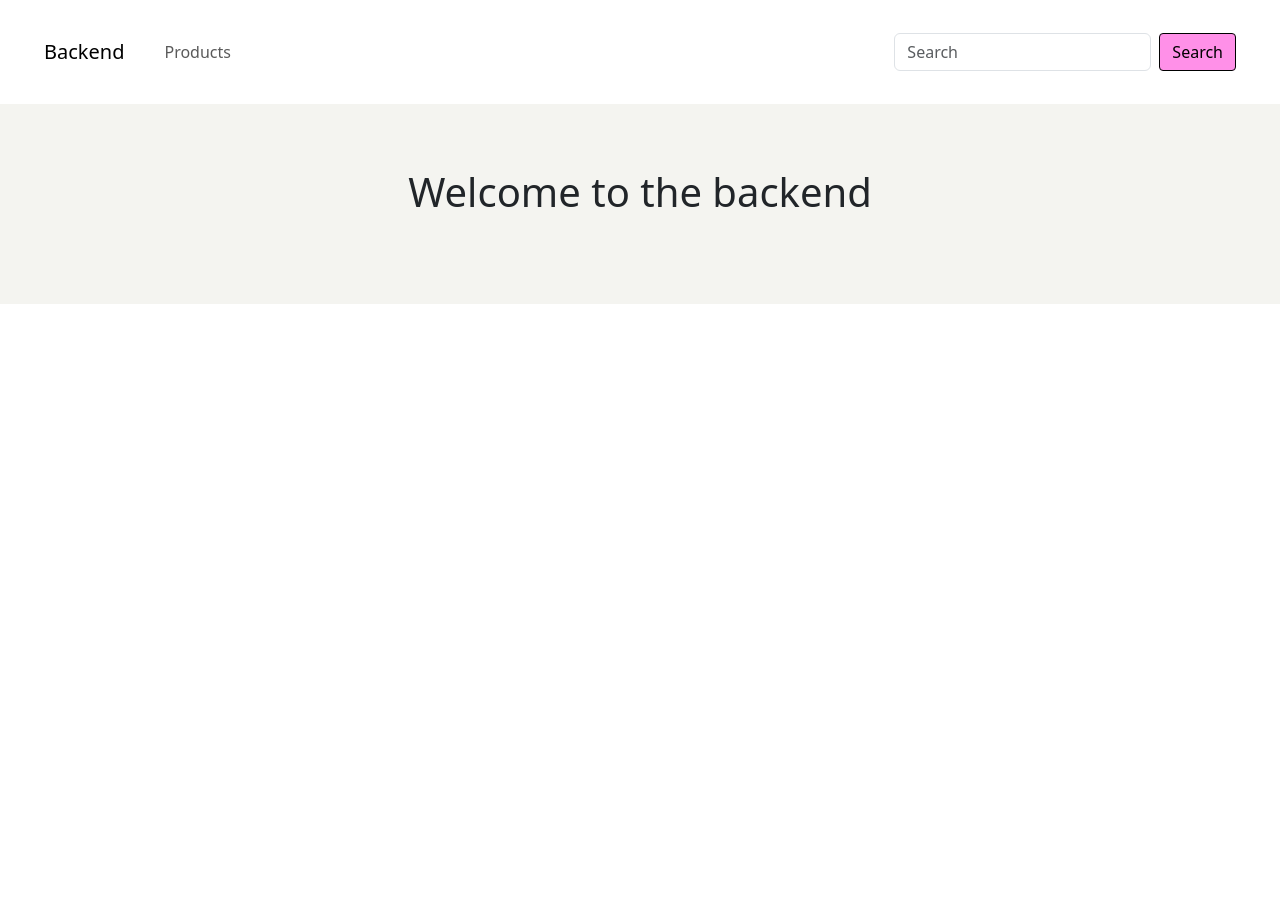
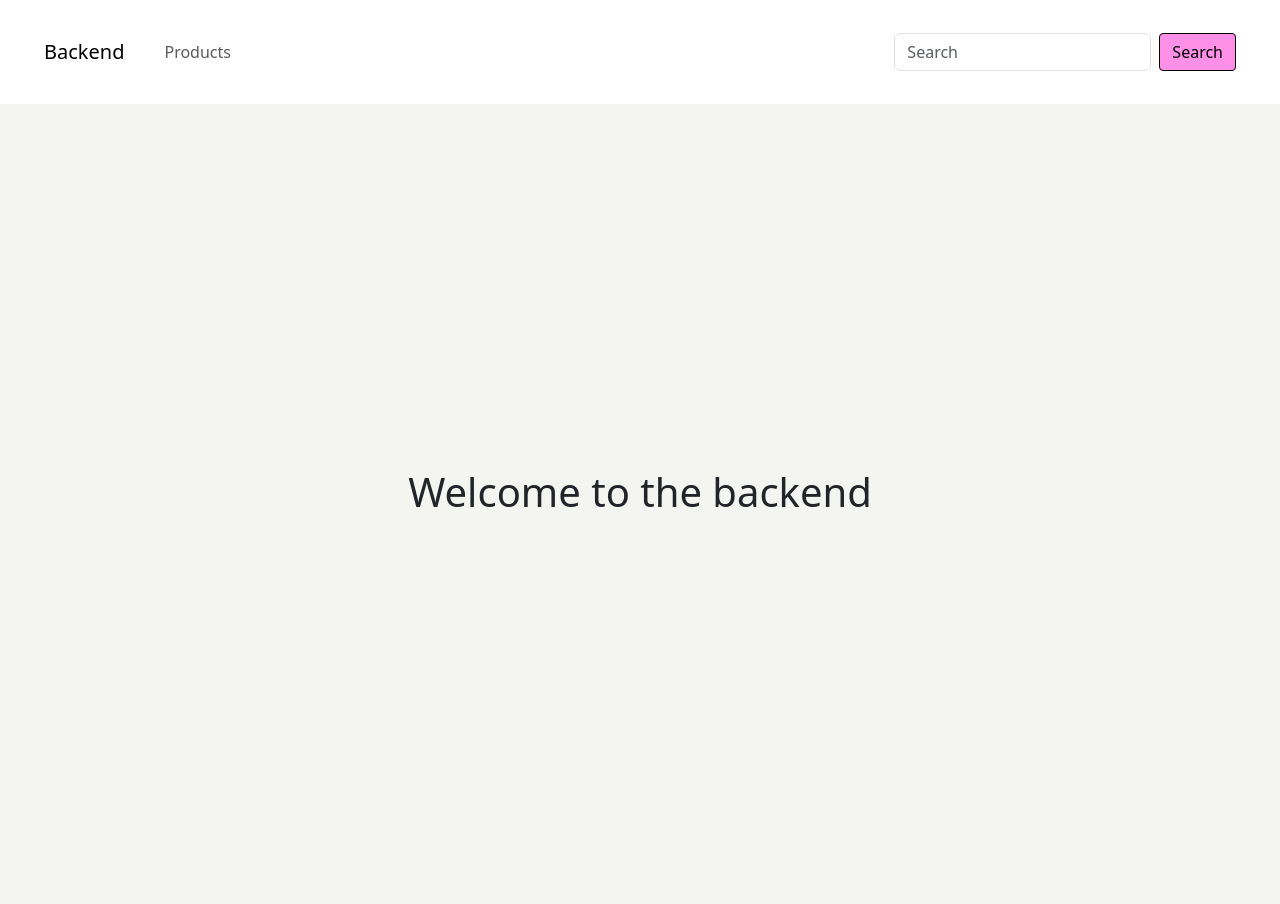
Before and after one commit to michellevit/GR-Demo, a Rails app: page /backend in a window 1280 px wide. Before the commit the page ends 304 px from the top, so only its background shows below. Run offline with Rails 7, Linux system fonts and the light colour scheme; some libraries are stand-ins or nearby versions.

Commit message:
Improve css

```diff
--- a/app/assets/stylesheets/application.css
+++ b/app/assets/stylesheets/application.css
@@ -19,8 +19,8 @@
     margin: 0;
     display: flex;
     justify-content: center;
-    min-width: 100%;
-    min-height: 100%;
+    min-width: 100vw;
+    min-height: 100vh;
 }
 
 .backend .main {
```
